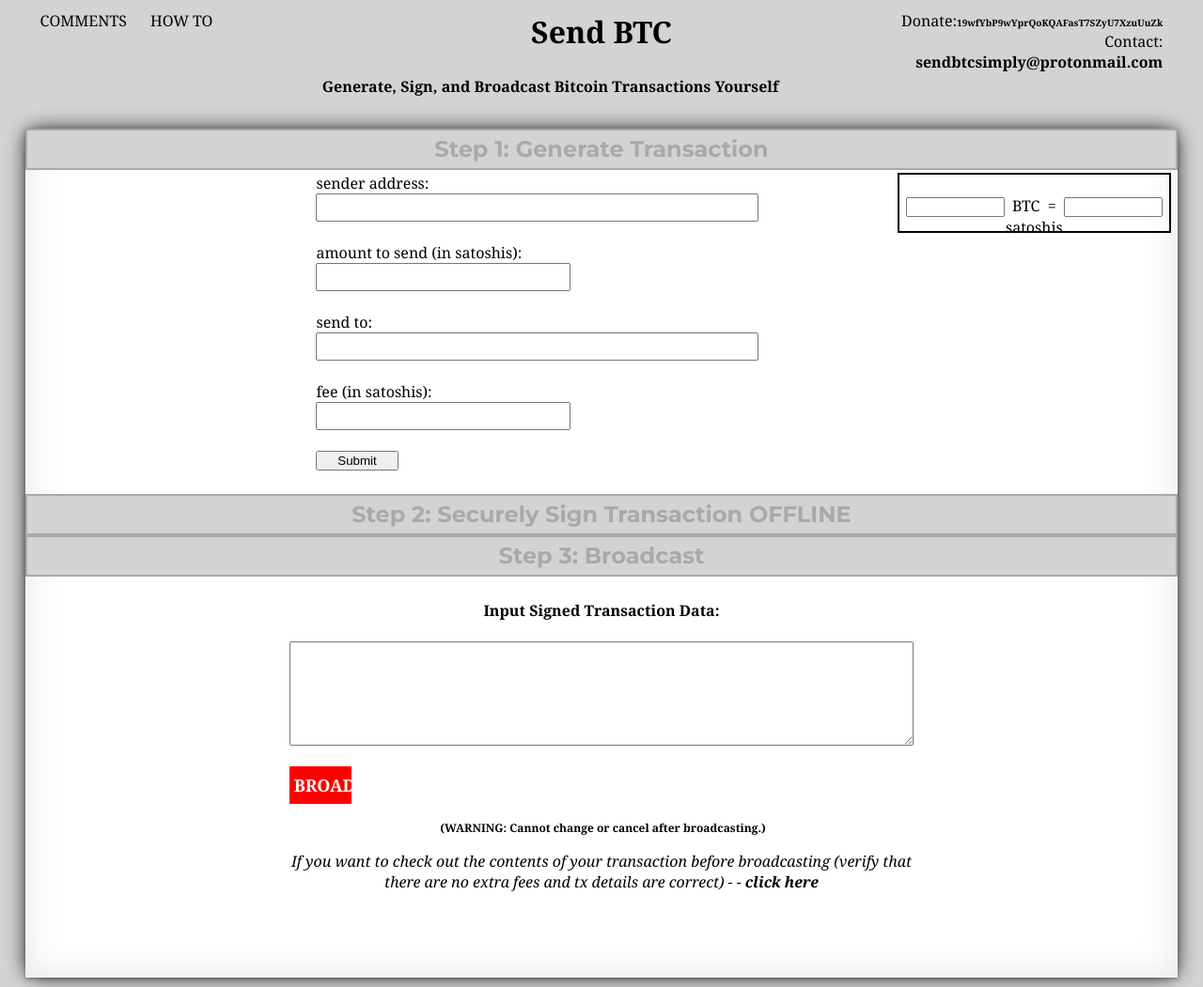
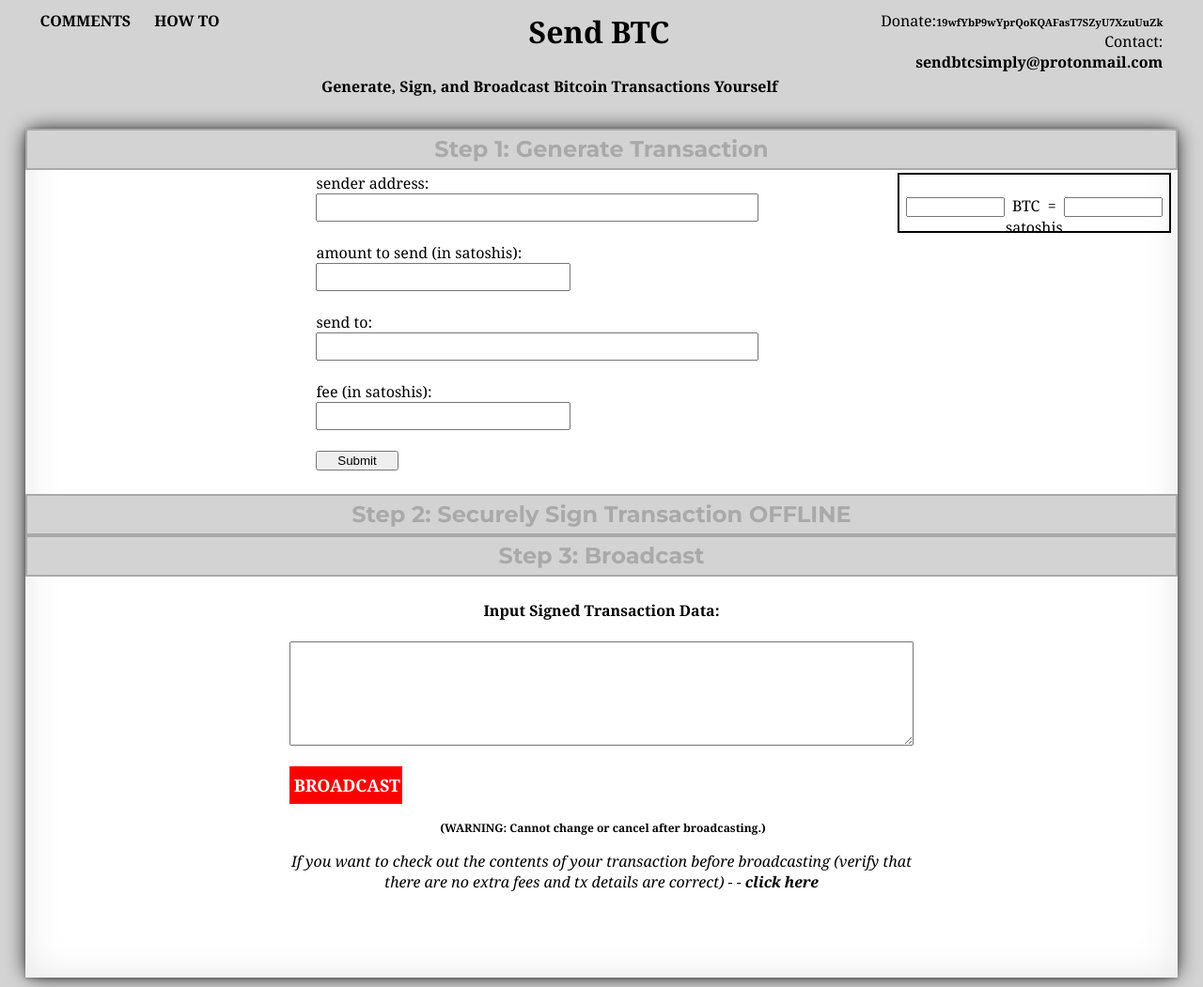
Before and after one commit to kassandraoftroy/sendBTCsimply, a Django app: page / in a window 1280 px wide. Shown: the whole page at 94% size. Run offline with Django 3.2, Linux system fonts and the light colour scheme; some libraries are stand-ins or nearby versions.

Commit message:
working on containers

```diff
--- a/sendbtc/templates/send.html
+++ b/sendbtc/templates/send.html
@@ -70,14 +70,14 @@
 	<table width= '95%' align='center'>
 		<tr>
 			<td style='width:25%;text-align:left;vertical-align: top;'>
-				<p style='font-family: "Montserrat" sans-serif;'>COMMENTS&nbsp;&nbsp;&nbsp;&nbsp;&nbsp;&nbsp;HOW TO&nbsp;&nbsp;&nbsp;</p>
+				<p style='font-family: "Montserrat" sans-serif;'><strong>COMMENTS</strong>&nbsp;&nbsp;&nbsp;&nbsp;&nbsp;&nbsp;<strong>HOW TO</strong>&nbsp;&nbsp;&nbsp;</p>
 			</td>
 			<td style='text-align: center;width:50%;'>
 				<h1>Send BTC</h1>
 			</td>
 			<td style='text-align: right; width:25%;vertical-align: top;'>
 				<p>
-					Donate:<strong><span style="font-family:'Montserrat' sans-serif;font-size:10px;">19wfYbP9wYprQoKQAFasT7SZyU7XzuUuZk</span></strong><br>
+					Donate:<span style="font-family:'Montserrat' sans-serif;font-size:11px;"><strong>19wfYbP9wYprQoKQAFasT7SZyU7XzuUuZk</strong></span><br>
 					Contact:<strong> sendbtcsimply@protonmail.com</strong>
 				</p>
 			</td>
@@ -162,7 +162,7 @@
 				<td>
 					<h4 id='s_header'> Input Signed Transaction Data:</h4>
 					<textarea name="" cols="80" rows="7" wrap='hard' id='signed'></textarea><br><br>
-					<div id='broadcast' style="background-color:red;border:none;font-size:18px;font-family: 'Montserrat' sans-serif;color:white; height:40px; line-height: 40px;vertical-align: middle;width:66px;">&nbsp;<strong>BROADCAST</strong>&nbsp;</div><span style='font-size:12px;'><br><strong> &nbsp;(WARNING: Cannot change or cancel after broadcasting.) </strong></span>
+					<div id='broadcast' style="background-color:red;border:none;font-size:18px;font-family: 'Montserrat' sans-serif;color:white; height:40px; line-height: 40px;vertical-align: middle;width:120px;align-self: center;">&nbsp;<strong>BROADCAST</strong>&nbsp;</div><span style='font-size:12px;'><br><strong> &nbsp;(WARNING: Cannot change or cancel after broadcasting.) </strong></span>
 					<p>
 						<span style='font-style: italic;'>If you want to check out the contents of your transaction before broadcasting (verify that there are no extra fees and tx details are correct) - - <a href="https://live.blockcypher.com/btc/decodetx/" target='_blank' style='text-decoration:none;color:black;'><strong>click here</strong></a></span><br>
 					</p>
```
